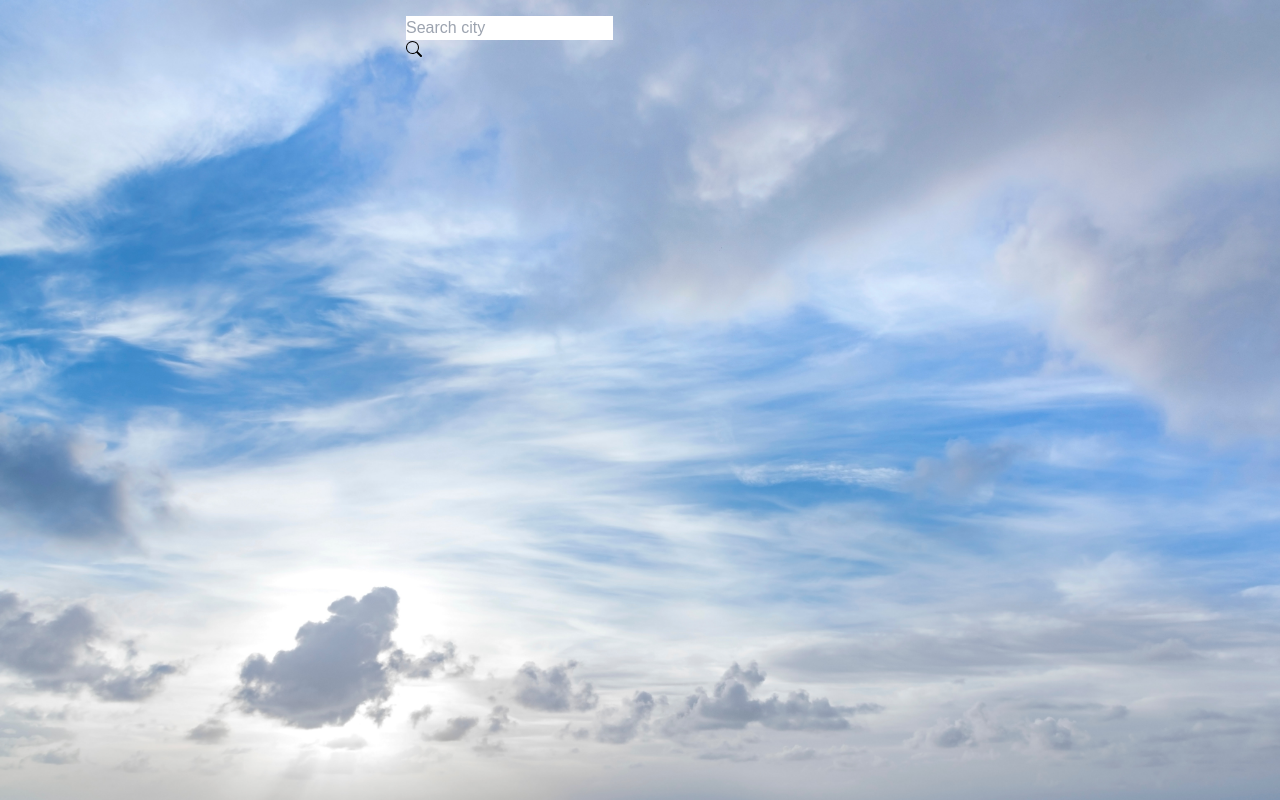
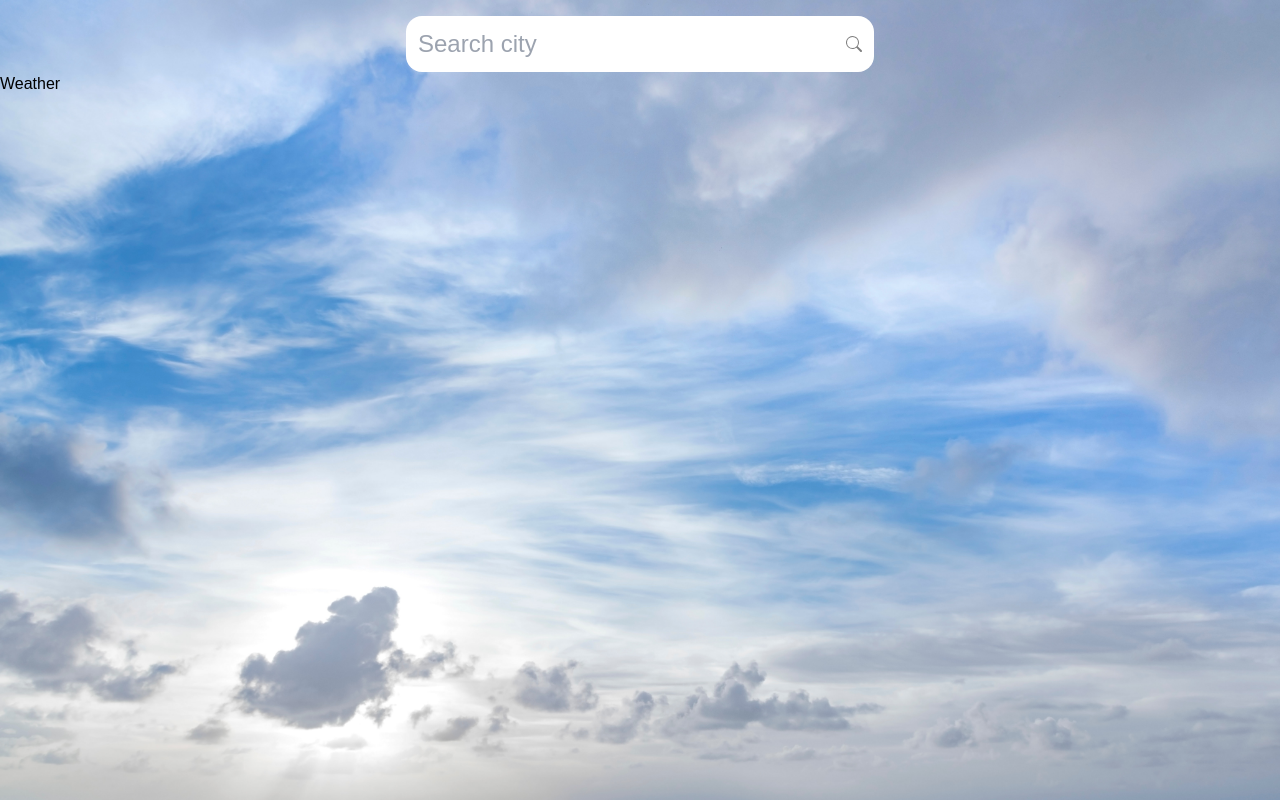
Before and after one commit to ChathurikaAJ/weather-app, a Next.js app: page / in a window 1280 px wide. Built offline with nearby package versions, Linux system fonts and the light colour scheme.

Commit message:
Add weather and update search

```diff
--- a/next.config.js
+++ b/next.config.js
@@ -6,7 +6,7 @@ const nextConfig = {
 module.exports = {
   images: {
     domains: [
-      'images.pexels.com', 'pexels.com/'
+
     ]
   }
 }
--- a/package.json
+++ b/package.json
@@ -17,6 +17,8 @@
     "react-icons": "^4.7.1"
   },
   "devDependencies": {
+    "autoprefixer": "^10.4.13",
+    "postcss": "^8.4.21",
     "tailwindcss": "^3.2.7"
   }
 }
--- /dev/null
+++ b/postcss.config.js
@@ -0,0 +1,6 @@
+module.exports = {
+  plugins: {
+    tailwindcss: {},
+    autoprefixer: {},
+  },
+}
--- a/src/components/Search.js
+++ b/src/components/Search.js
@@ -1,13 +1,21 @@
 import { BsSearch } from 'react-icons/bs'
 
 const Search = ({getWeather}) => {
+
     return (
-        <div className='flex justify-between items-center max-w-[500px] w-full m-auto pt-4 px-4 bg-red z-50'>
-            <form >
+        <div className=' relative flex justify-between items-center max-w-[500px] w-full m-auto pt-4 px-4 text-white z-10'>
+            <form
+                onSubmit={getWeather}
+                className='flex justify-between items-center w-full m-auto p-3 bg-white  text-white rounded-2xl'>
                 <div>
-                    <input type="text" placeholder="Search city" />
+                    <input
+                        type="text"
+                        placeholder="Search city"
+                        className='bg-transparent border-none text-black focus:outline-none text-2xl'
+                        name="cityName"
+                    />
                 </div>
-                <button onClick={getWeather}><BsSearch /></button>
+                <button type='submit'><BsSearch color='gray' /></button>
             </form>
         </div>
     )
--- /dev/null
+++ b/src/components/Weather.js
@@ -0,0 +1,10 @@
+
+
+const Weather = ({weatherData}) => {
+    console.log(weatherData)
+  return (
+    <div>Weather</div>
+  )
+}
+
+export default Weather
--- a/src/pages/_app.js
+++ b/src/pages/_app.js
@@ -1,4 +1,4 @@
-import '@/styles/globals.css'
+import '../styles/globals.css'
 
 export default function App({ Component, pageProps }) {
   return <Component {...pageProps} />
--- a/src/pages/index.js
+++ b/src/pages/index.js
@@ -2,30 +2,35 @@ import Head from 'next/head'
 import axios from 'axios'
 import { useState } from 'react'
 import Search from '@/components/Search'
+import Weather from '@/components/Weather'
 
 
 export default function Home() {
 
   const [city, setCity] = useState('')
-  const [weather, setWeather] = useState({})
+  const [weatherData, setWeatherData] = useState({})
   const [loading, setLoading] = useState(false)
+  const [errorMessage, setErrorMessage] = useState('')
 
-  const url = `https://api.openweathermap.org/data/2.5/weather?q=toronto&units=metric&appid=${process.env.NEXT_PUBLIC_WEATHER_KEY}`
+  const url = `https://api.openweathermap.org/data/2.5/weather?q=${city}&units=metric&appid=${process.env.NEXT_PUBLIC_WEATHER_KEY}`
 
   const getWeather = (event) => {
     event.preventDefault()
-    setLoading(true)
+    setCity(event.target.cityName.value)
+    // setLoading(true)
+    console.log(url);
     axios.get(url)
       .then((response) => {
-        setWeather(response.data)
+        setWeatherData(response.data)
         console.log(response.data)
       })
-    setCity('')
-    setLoading(true)
+      setCity('')
+
+    // setLoading(true)
   }
 
   return (
-    <div className='relative'>
+    <div>
       <Head>
         <title>Weather App</title>
         <meta name="description" content="Generated by create next app" />
@@ -35,11 +40,7 @@ export default function Home() {
 
       <Search getWeather={getWeather}/>
 
-
-
-
-
-
+      <Weather weatherData={weatherData}/>
 
     </div>
   )
--- a/src/styles/globals.css
+++ b/src/styles/globals.css
@@ -1,7 +1,6 @@
 @tailwind base;
 @tailwind components;
 @tailwind utilities;
-
 
 body {
     padding: 0;
--- a/tailwind.config.js
+++ b/tailwind.config.js
@@ -1,6 +1,13 @@
 /** @type {import('tailwindcss').Config} */
 module.exports = {
-  content: ["./src/**/*.{html,js}"],
+  content: [
+    "./app/**/*.{js,ts,jsx,tsx}",
+    "./pages/**/*.{js,ts,jsx,tsx}",
+    "./components/**/*.{js,ts,jsx,tsx}",
+
+    // Or if using `src` directory:
+    "./src/**/*.{js,ts,jsx,tsx}",
+  ],
   theme: {
     extend: {},
   },
```
Also changed, not shown: 1 other file (tests, documents, lock files or other folders).
